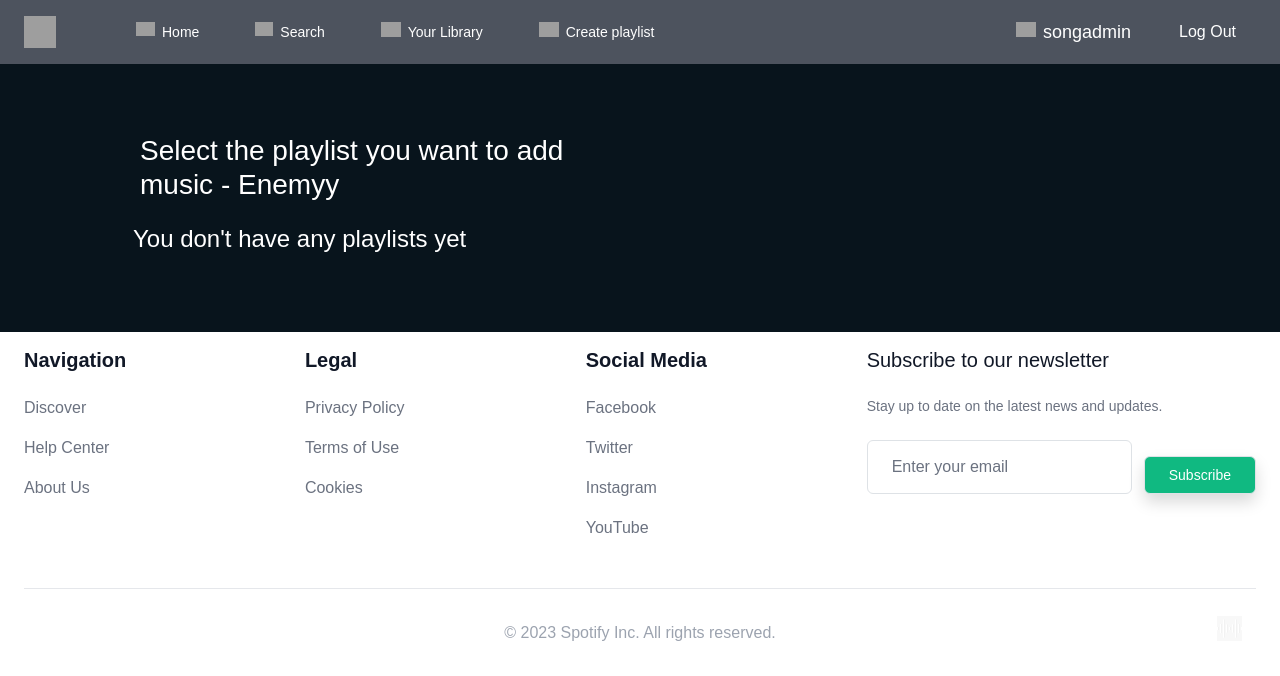
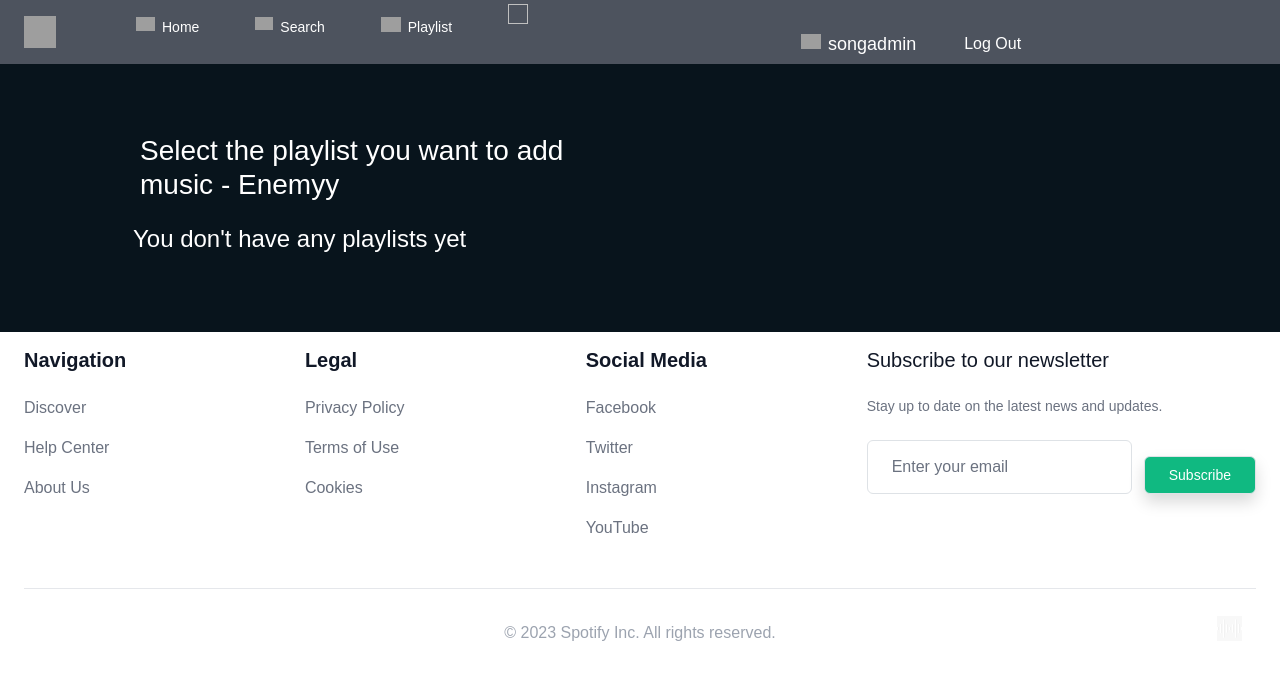
Before and after one commit to nurzzaat/BackEnd_-2term-, a Django app: page /add_song_to_playlist/25 in a window 1280 px wide. Shown: the top 676 px of the page. Run offline with Django 4.2, Linux system fonts and the light colour scheme; a user stored in the database is signed in; data comes from the database, SQL or seed files in the repository; both versions use the stored data as it was after the commit; some libraries are stand-ins or nearby versions; grey boxes are pictures that could not be loaded.

Commit message:
All conf changes

```diff
--- a/templates/base.html
+++ b/templates/base.html
@@ -11,7 +11,7 @@
           integrity="sha512-eQ+BcrT60Snb08JyZ3k01IpjkqbzK42ojUxPNC0yfh+JbIK+hXXLdjBZ4mcU3fcgMu7ghxFTQ+oD11/GjT+9aQ=="
           crossorigin="anonymous" referrerpolicy="no-referrer"/>
     <link rel="stylesheet" href="{% static 'main.css' %}">
-    <script src="../static/audio.js" defer></script>
+    <script src="{% static 'audio.js' %}" defer></script>
 
 </head>
 <body>
@@ -43,15 +43,13 @@
                                 {% if user.is_authenticated %} href="{% url 'my_playlist' %}"
                                 {% else %} onclick="authenticate()" href="#"{% endif %}><img
                                 style="float:left;margin-right:7px " width="20px" height="20px"
-                                src="https://icons.veryicon.com/png/o/miscellaneous/dowell/playlist-7.png">Your Library</a>
+                                src="https://icons.veryicon.com/png/o/miscellaneous/dowell/playlist-7.png">Playlist</a>
 
                         <a class="ml-4 px-3 py-2 rounded-md text-sm font-medium text-gray-300 {% if request.path == '/create_playlist/' %}active"
                            style="color: white; background-color: gray;text-decoration: none{% else %}" style="color: white; text-decoration: none{% endif %}"
                                 {% if user.is_authenticated %} href="{% url 'create_playlist' %}"
                                 {% else %} onclick="authenticate()" href="#"{% endif %}><img
                                 style="float:left;margin-right:7px " width="20px" height="20px"
-                                src="https://icons.veryicon.com/png/o/miscellaneous/cloud-vision-design-group/create-v.png">Create
-                            playlist</a>
                     </div>
                 </div>
             </div>
@@ -97,8 +95,8 @@
 
 <footer class="footer" style="background-color: #ffffff">
 
-    <div class="music"><img class="sound-button paused" src="../static/gif/sound.gif" alt="Alt" />
-    <audio class="audio" src="../static/music/kolenke.mp3" loop></audio></div>
+    <div class="music"><img class="sound-button paused" src="{% static 'gif/sound.gif' %}" alt="Alt" />
+    <audio class="audio" src="{% static 'music/kolenke.mp3' %}" loop></audio></div>
 
     <div class="max-w-7xl mx-auto py-8 px-4 sm:px-6 lg:py-4 lg:px-8">
         <div class="xl:grid xl:grid-cols-3 xl:gap-8">
```
Also changed, not shown: db.sqlite3.
